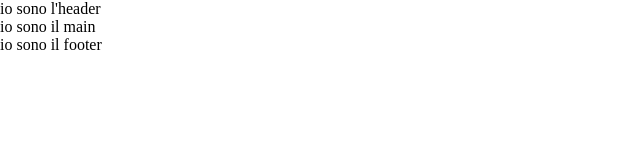
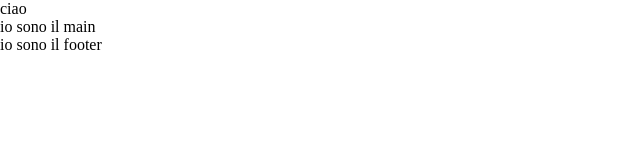
Before and after one commit to LambertoNeri/vite-yu-gi-oh, a Vue app: page / in a window 1280 px wide. Shown: the top 160 px of the page, without its empty margins (0-640 px from the left). Built offline with nearby package versions, Linux system fonts and the light colour scheme.

Commit message:
add name to axios request (still doesnt work)

```diff
--- a/src/App.vue
+++ b/src/App.vue
@@ -20,7 +20,7 @@
     creted() {
       axios
         .get('https://db.ygoprodeck.com/api/v7/cardinfo.php?&fname=Acrobatic Magician')
-        .then(response => (this.store.cardList = response.data));
+        .then(response => (this.store.cardList = response.data.name));
     },
   }
 </script>
--- a/src/components/AppHeader.vue
+++ b/src/components/AppHeader.vue
@@ -1,12 +1,16 @@
 <script>
-    export default {
-
-    }
+   export default {
+    props: {
+        cardList: Object,
+    },
+   };
 </script>
 
 
 <template>
-<header>io sono l'header</header>
+    <div class="card">
+        <span>{{ cardList }} ciao</span>
+    </div>
 </template>
 
 
```
